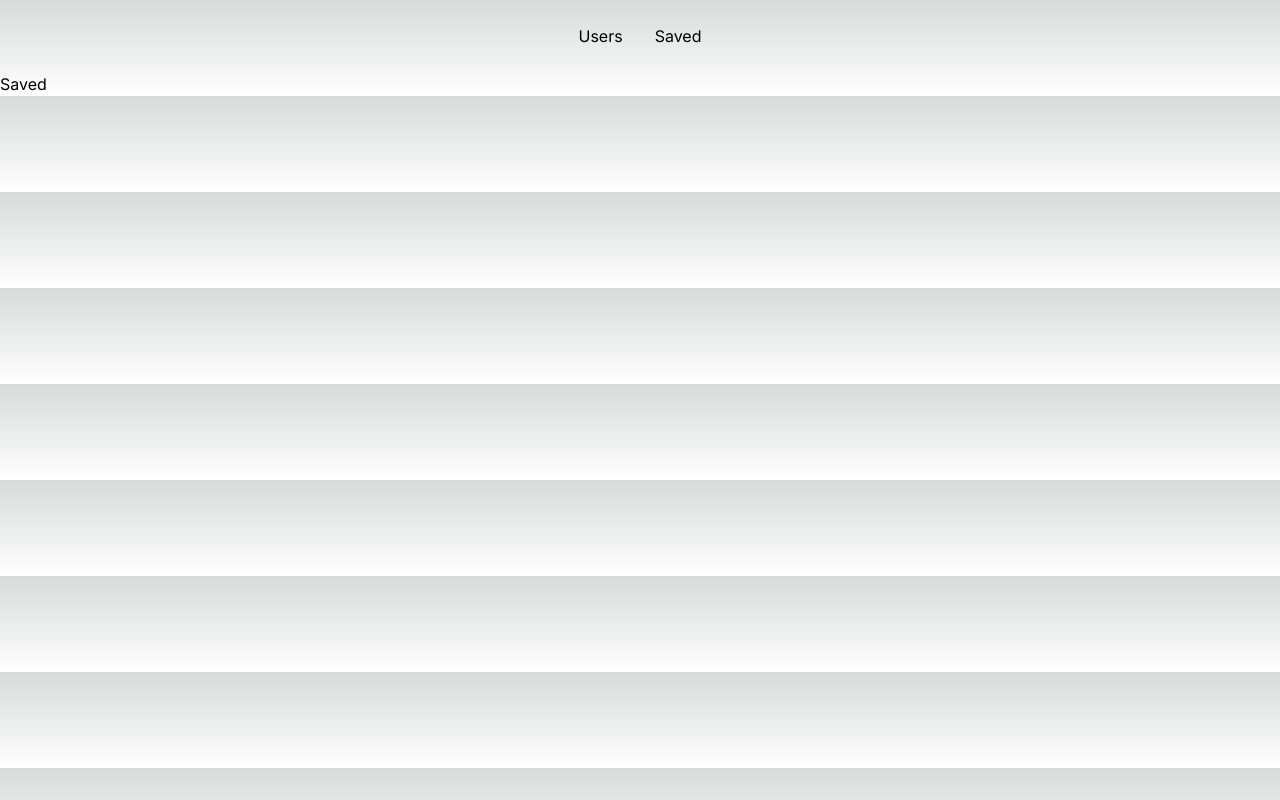
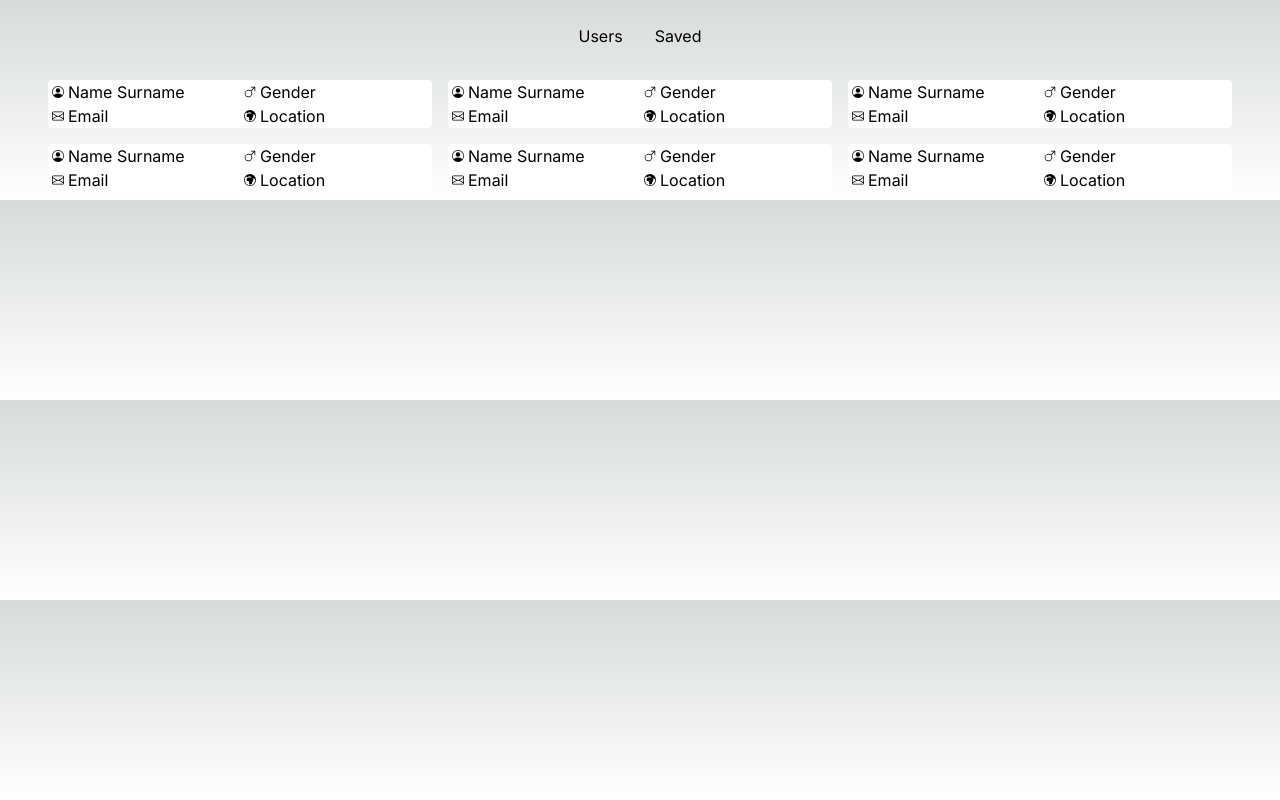
Before and after one commit to Lecht42/weather-app, a Next.js app: page /saved in a window 1280 px wide. Built offline with nearby package versions, Linux system fonts and the light colour scheme.

Commit message:
Added user card

```diff
--- a/package.json
+++ b/package.json
@@ -10,8 +10,10 @@
   },
   "dependencies": {
     "@reduxjs/toolkit": "^2.2.1",
+    "bootstrap-icons": "^1.11.3",
     "next": "14.1.0",
     "react": "^18",
+    "react-bootstrap-icons": "^1.11.3",
     "react-dom": "^18",
     "react-redux": "^9.1.0"
   },
--- /dev/null
+++ b/src/app/_components/user-card/user-card.tsx
@@ -0,0 +1,24 @@
+import { Envelope, GenderMale, GlobeEuropeAfrica, PersonCircle } from "react-bootstrap-icons";
+
+export default function UserCard() {
+  return (
+    <div className="grid grid-cols-2 bg-white rounded w-96 m-2 text-basic">
+      <div className="flex flex-inline">
+        <PersonCircle className="w-3 m-1" />
+        Name Surname
+      </div>
+      <div className="flex justify-content-center flex-inline">
+        <GenderMale className="w-3 m-1" />
+        Gender
+      </div>
+      <div className="flex flex-inline">
+        <Envelope className="w-3 m-1" />
+        Email
+      </div>
+      <div className="flex flex-inline">
+        <GlobeEuropeAfrica className="w-3 m-1" />
+        Location
+      </div>
+    </div>
+  );
+}
--- a/src/app/page.tsx
+++ b/src/app/page.tsx
@@ -4,7 +4,7 @@ export default function Layout({ children }: { children: React.ReactNode }) {
   return (
     <>
       <NavBar />
-      <main>{children}</main>
+      <main className="flex justify-center justify-items-center">{children}</main>
     </>
   );
 }
--- a/src/app/saved/page.tsx
+++ b/src/app/saved/page.tsx
@@ -1,13 +1,17 @@
+import UserCard from "../_components/user-card/user-card";
 import Layout from "../page";
 
-export default function Saved({
-  children,
-}: {
-  children: React.ReactNode;
-}) {
+export default function Saved({ children }: { children: React.ReactNode }) {
   return (
     <Layout>
-      <p>Saved</p>
+      <div className="inline-flex justify-center flex-wrap w-max">
+        <UserCard />
+        <UserCard />
+        <UserCard />
+        <UserCard />
+        <UserCard />
+        <UserCard />
+      </div>
     </Layout>
   );
 }
```
Also changed, not shown: 1 other file (tests, documents, lock files or other folders).
